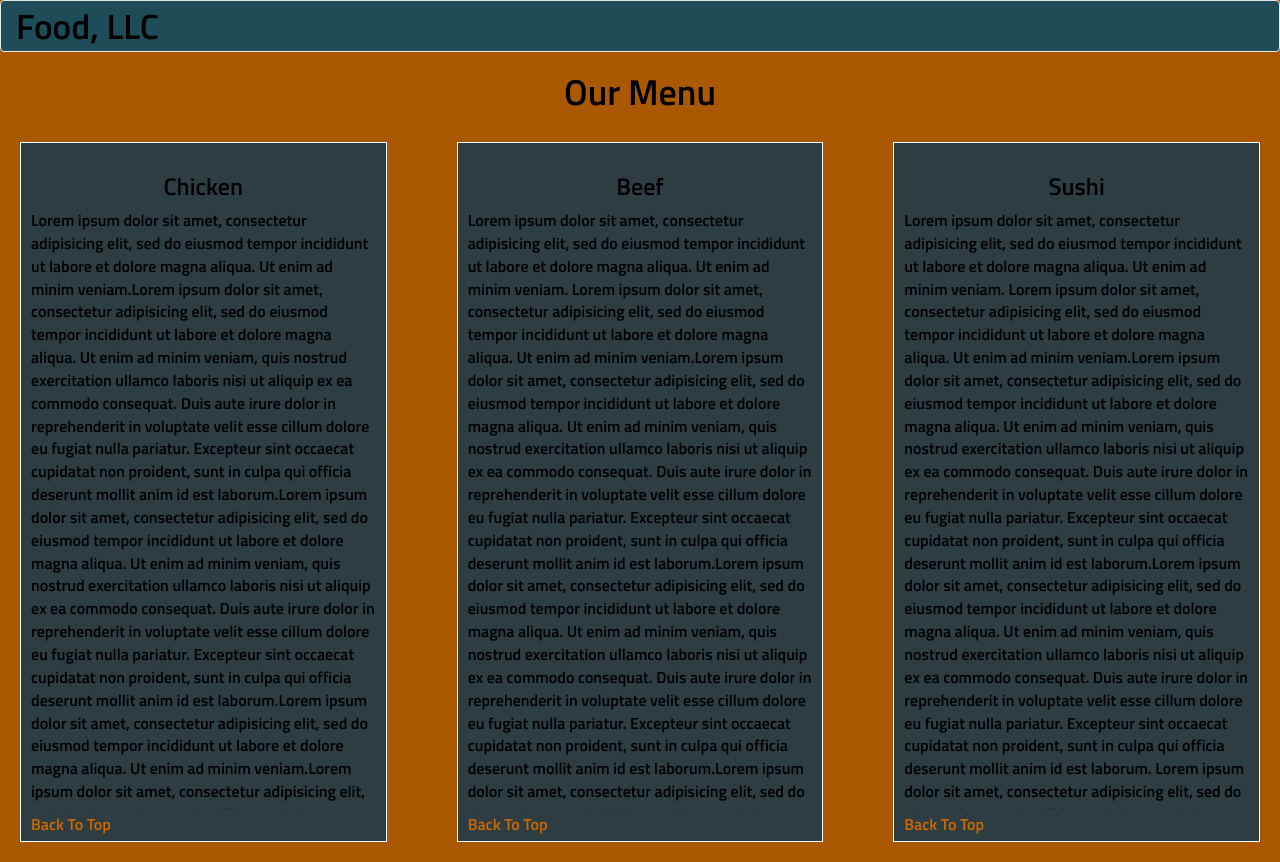
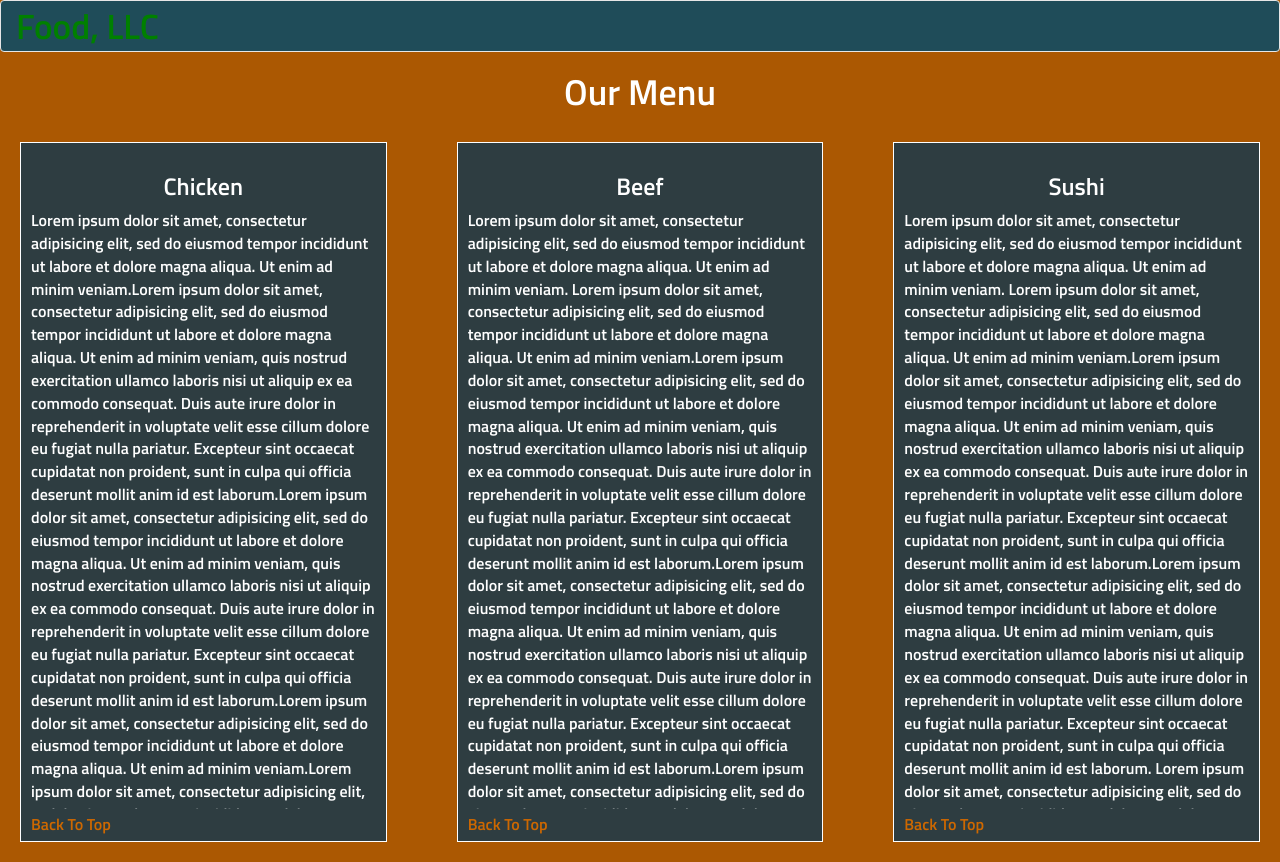
Before and after one commit to yribarne/Coursera, a plain HTML site: page module3-solution/index.html in a window 1280 px wide. Drawn offline with Linux system fonts and the light colour scheme.

Commit message:
change color to white

```diff
--- a/module3-solution/css/styles.css
+++ b/module3-solution/css/styles.css
@@ -3,7 +3,7 @@ body{
 	font-size: 16px;
 	font-family: 'Titillium Web', sans-serif;
 	background-color: #AB5802;
-	color: black;
+	color: white;
 }
 
 .navbar-header, .navbar, .navbar-default, #MenuButton{
@@ -15,7 +15,7 @@ body{
 	font-size: 1.3em;
 	color: black;
 	border: none;
-    color: black;
+    color: green;
 }
 .navbar-nav{
 	font-size: 1.2em;
```
